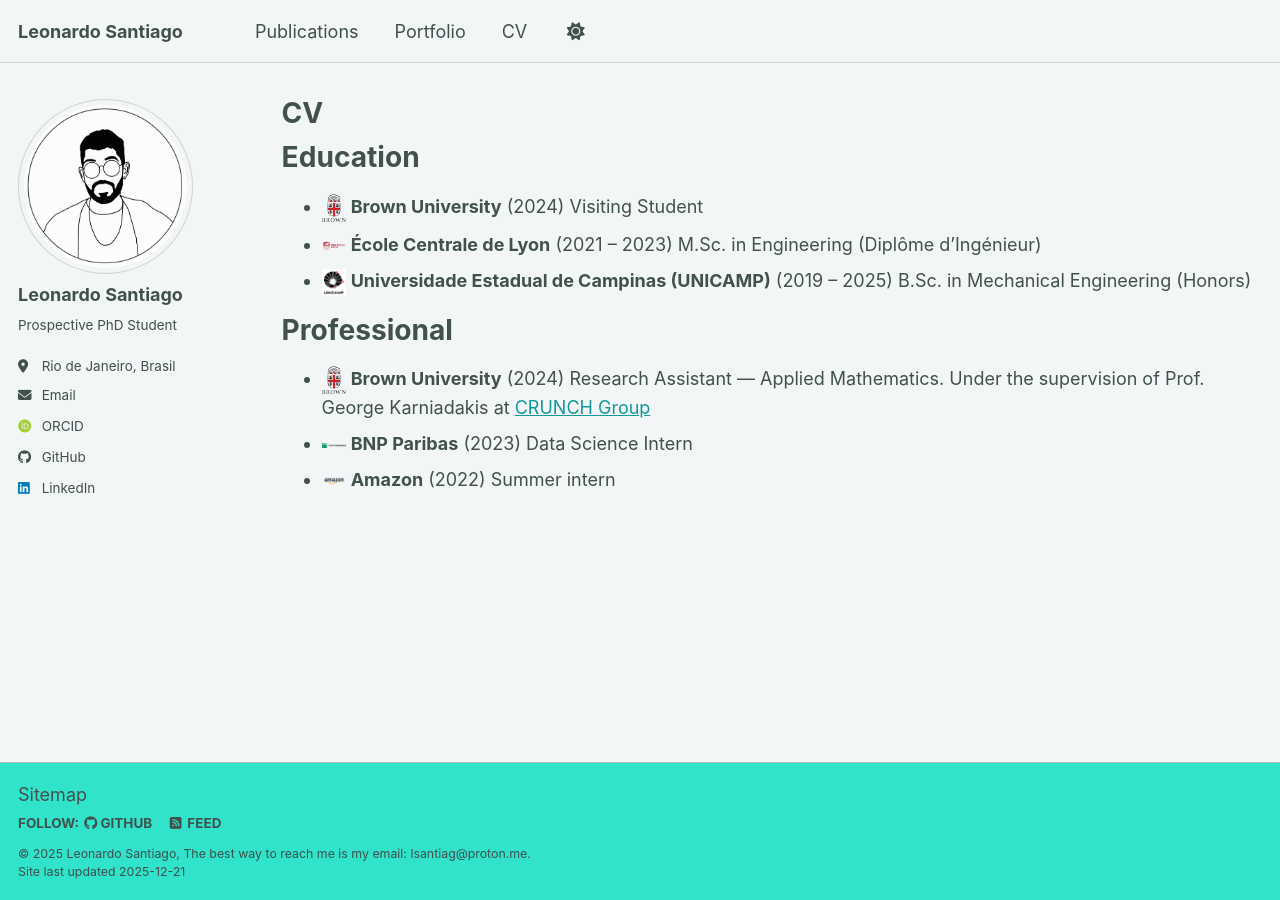
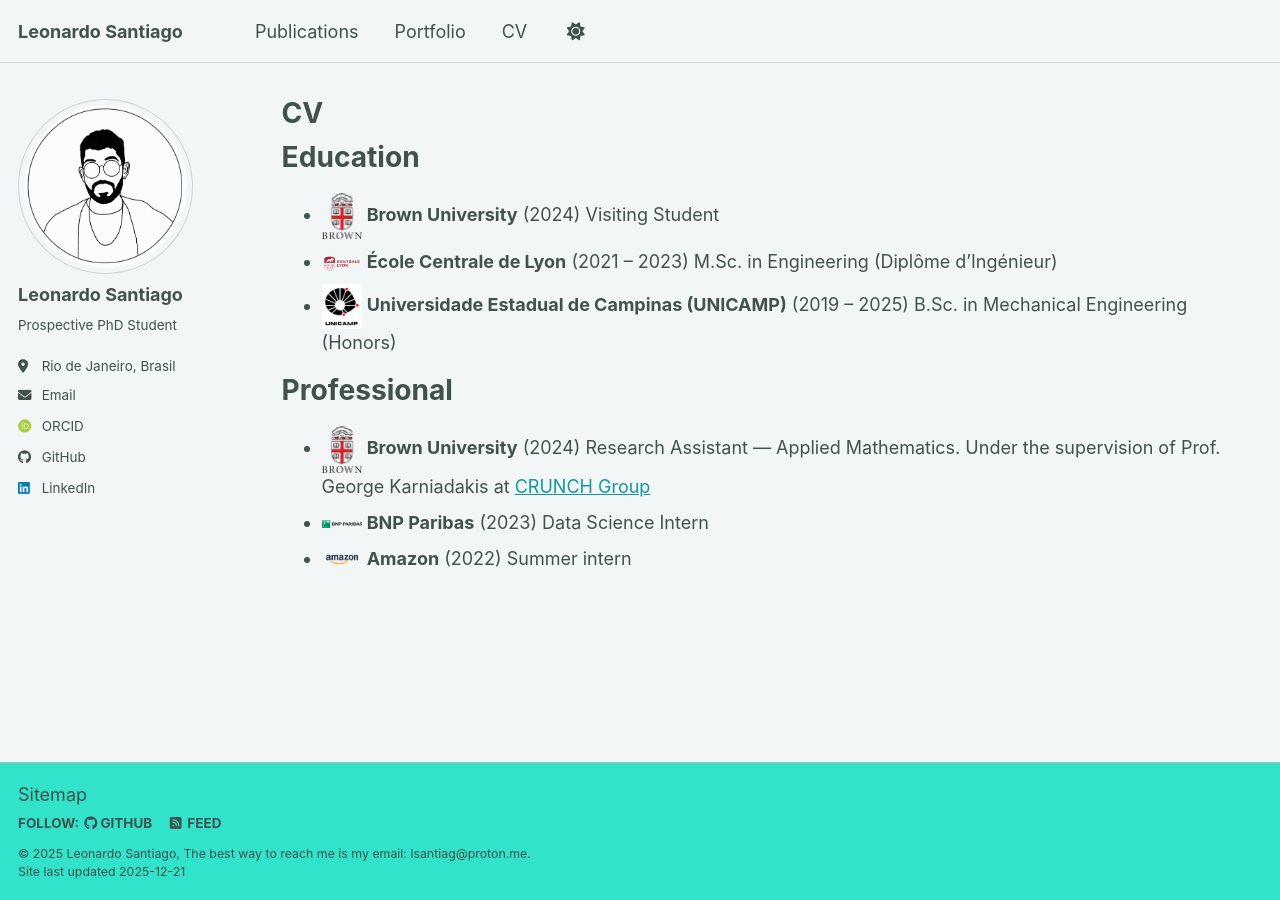
Before and after one commit to lsantiago-s/lsantiago-s.github.io, a Jekyll site: the page built from _pages/cv.md, in a window 1280 px wide. Built offline with Jekyll 4.4.1, drawn with Linux system fonts in a browser that asks for light colours; some web fonts are replaced; a script bundle is joined from its source files by our own code; library files that are not in the unit come from our copies.

Commit message:
Update cv.md

```diff
--- a/_pages/cv.md
+++ b/_pages/cv.md
@@ -9,19 +9,19 @@
 
 Education
 ======
-* <img src="/images/brown.png" alt="Brown" width="24" height="24"> **Brown University** (2024)
+* <img src="/images/brown.png" alt="Brown" width="40" height="40"> **Brown University** (2024)
   Visiting Student
-* <img src="/images/ecl.png" alt="ECL" width="24" height="24"> **École Centrale de Lyon** (2021 – 2023)
+* <img src="/images/ecl.png" alt="ECL" width="40" height="40"> **École Centrale de Lyon** (2021 – 2023)
   M.Sc. in Engineering (Diplôme d'Ingénieur)
-* <img src="/images/unicamp.jpg" alt="UNICAMP" width="24" height="24"> **Universidade Estadual de Campinas (UNICAMP)** (2019 – 2025)
+* <img src="/images/unicamp.jpg" alt="UNICAMP" width="40" height="40"> **Universidade Estadual de Campinas (UNICAMP)** (2019 – 2025)
   B.Sc. in Mechanical Engineering (Honors)
 
 Professional
 ======
-* <img src="/images/brown.png" alt="Brown" width="24" height="24"> **Brown University** (2024)
+* <img src="/images/brown.png" alt="Brown" width="40" height="40"> **Brown University** (2024)
   Research Assistant — Applied Mathematics.
   Under the supervision of Prof. George Karniadakis at [CRUNCH Group](https://sites.brown.edu/crunch-group/)
-* <img src="/images/bnp.png" alt="BNP Paribas" width="24" height="24"> **BNP Paribas** (2023)
+* <img src="/images/bnp.png" alt="BNP Paribas" width="40" height="40"> **BNP Paribas** (2023)
   Data Science Intern
-* <img src="/images/amazon.png" alt="Amazon" width="24" height="24"> **Amazon** (2022)
+* <img src="/images/amazon.png" alt="Amazon" width="40" height="40"> **Amazon** (2022)
   Summer intern
```
